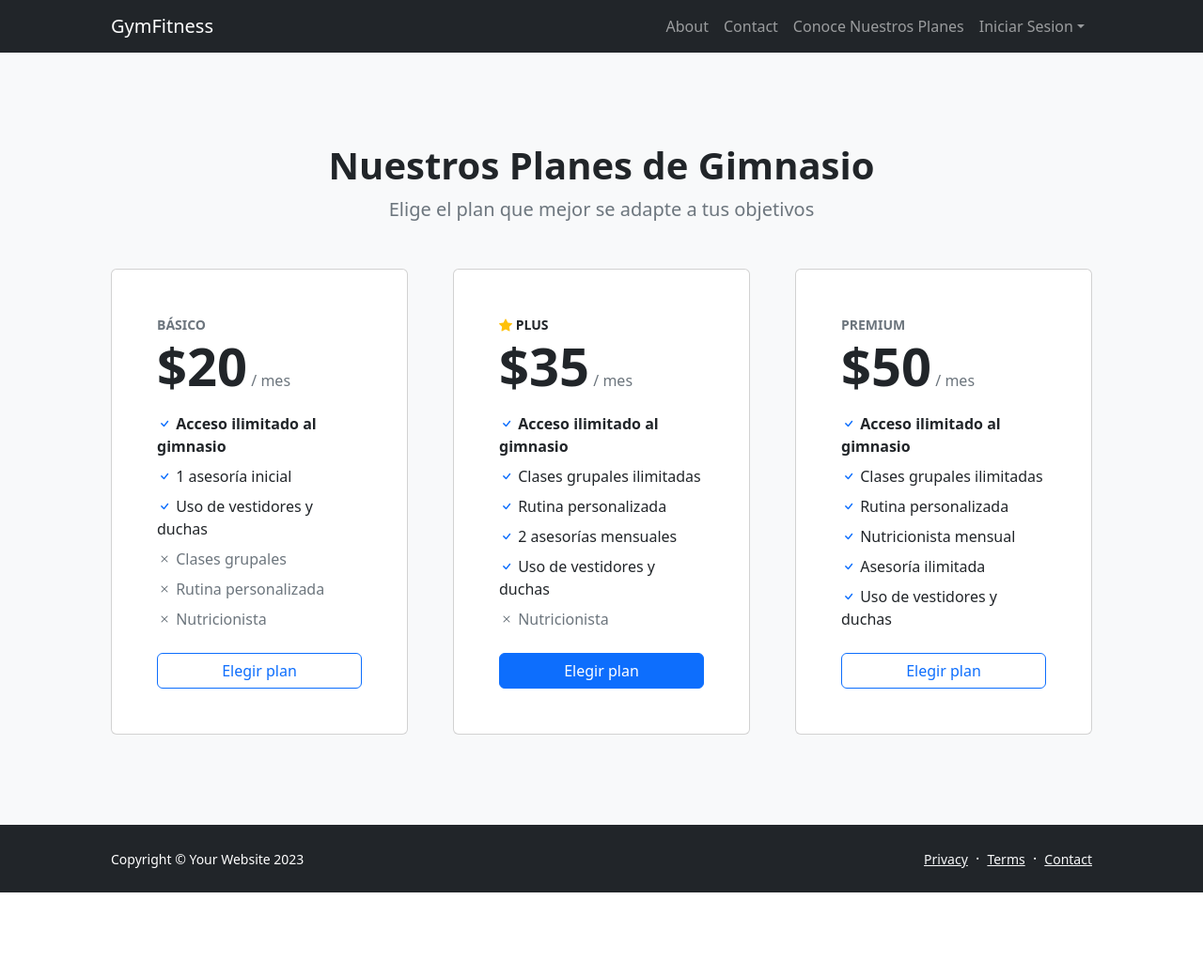
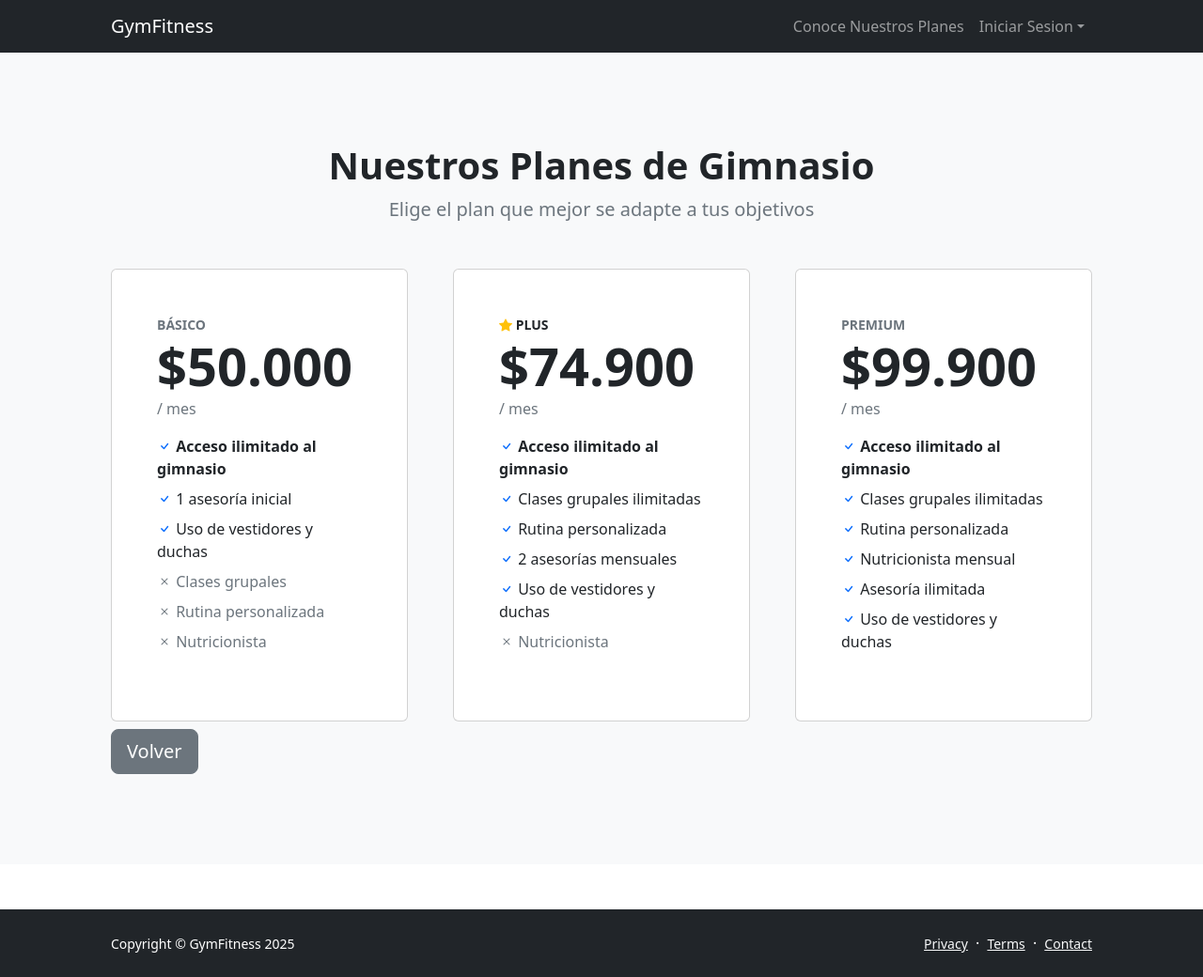
Before and after one commit to York-88/GYM---LPA2, a CodeIgniter app: page /GYMFITNESS/Welcome/planes in a window 1280 px wide. Shown: the whole page at 94% size. Before the commit the page ends 950 px from the top, so only its background shows below. Run offline with CodeIgniter, Linux system fonts and the light colour scheme; data comes from the database, SQL or seed files in the repository.

Commit message:
Corrección de head y footer

```diff
--- a/application/controllers/Autenticar.php
+++ b/application/controllers/Autenticar.php
@@ -37,6 +37,7 @@
             $data['error'] = "Usuario o contraseña incorrecta";
             $data['id_rol'] = $id_rol;
             $this->load->view('inicio', $data);
+            $this->load->view('fijos/footer');
         }
     }
 }
--- a/application/controllers/Modificar.php
+++ b/application/controllers/Modificar.php
@@ -19,6 +19,7 @@
         }
         $this->load->view('fijos/head_login');
         $this->load->view('usuario/actualizar', $usuario);
+        $this->load->view('fijos/footer');
     }
 
 
--- a/application/controllers/Welcome.php
+++ b/application/controllers/Welcome.php
@@ -29,6 +29,7 @@
 		$roles['roles'] = $this->ObtenerRolesModel->obtenerRoles();
 		$this->load->view('fijos/head',$roles);
 		$this->load->view('login',$roles);
+		$this->load->view('fijos/footer');
 
 	}
 	public function inicio(){
@@ -36,6 +37,7 @@
 		$usuario['usuario'] = $this->ObtenerUsuarioModel->obtenerUsuario();
 		$id_rol['id_rol'] = $this->uri->segment(3);
 		$this->load->view('inicio', $id_rol, $usuario);
+		$this->load->view('fijos/footer');
 
 	}
 
@@ -45,6 +47,7 @@
 
 		$this->load->view('fijos/head',$roles);
 		$this->load->view('planes',$roles);
+		$this->load->view('fijos/footer');
 
 	}
 
@@ -56,6 +59,7 @@
 		$usuarios['entrenadores'] = $this->ObtenerUsuarioModel->obtenerEntrenadores();
 		$this->load->view('fijos/head_login',$usuarios);
 		$this->load->view('dashboard',$usuarios);
+		$this->load->view('fijos/footer');
 	}
 
 	public function actualizar() {
@@ -63,6 +67,7 @@
 		$usuario['usuario'] = $this->ObtenerUsuarioModel->obtenerUsuario();
 		$this->load->view('fijos/head_login',$usuario);
 		$this->load->view('usuario/actualizar',$usuario);
+		$this->load->view('fijos/footer');
 
 	}
 
--- a/application/views/fijos/footer.php
+++ b/application/views/fijos/footer.php
@@ -0,0 +1,20 @@
+<div class="mt-5">
+<footer class="bg-dark py-4 mt-auto">
+            <div class="container px-5">
+                <div class="row align-items-center justify-content-between flex-column flex-sm-row">
+                    <div class="col-auto"><div class="small m-0 text-white">Copyright &copy; GymFitness 2025</div></div>
+                    <div class="col-auto">
+                        <a class="link-light small" href="#!">Privacy</a>
+                        <span class="text-white mx-1">&middot;</span>
+                        <a class="link-light small" href="#!">Terms</a>
+                        <span class="text-white mx-1">&middot;</span>
+                        <a class="link-light small" href="#!">Contact</a>
+                    </div>
+                </div>
+            </div>
+    </footer>
+        <!-- Bootstrap core JS-->
+        <script src="https://cdn.jsdelivr.net/npm/bootstrap@5.2.3/dist/js/bootstrap.bundle.min.js"></script>
+        <!-- Core theme JS-->
+        <script src="js/scripts.js"></script>
+</div>
--- a/application/views/fijos/head.php
+++ b/application/views/fijos/head.php
@@ -16,8 +16,7 @@
                     <button class="navbar-toggler" type="button" data-bs-toggle="collapse" data-bs-target="#navbarSupportedContent" aria-controls="navbarSupportedContent" aria-expanded="false" aria-label="Toggle navigation"><span class="navbar-toggler-icon"></span></button>
                     <div class="collapse navbar-collapse" id="navbarSupportedContent">
                         <ul class="navbar-nav ms-auto mb-2 mb-lg-0">
-                            <li class="nav-item"><a class="nav-link" href="about.html">About</a></li>
-                            <li class="nav-item"><a class="nav-link" href="contact.html">Contact</a></li>
+                            <li class="nav-item"><a class="nav-link" href="contact.html"></a></li>
                             <li class="nav-item"><a class="nav-link" href="<?php echo base_url('Welcome/planes') ?>">Conoce Nuestros Planes</a></li>
                             <li class="nav-item dropdown">
                                 <a class="nav-link dropdown-toggle" id="navbarDropdownPortfolio" href="#" role="button" data-bs-toggle="dropdown" aria-expanded="false">Iniciar Sesion</a>
--- a/application/views/fijos/head_login.php
+++ b/application/views/fijos/head_login.php
@@ -16,8 +16,8 @@
                     <div class="collapse navbar-collapse" id="navbarSupportedContent">
                         <ul class="navbar-nav ms-auto mb-2 mb-lg-0">
                             <li class="nav-item"><a class="nav-link" href="<?php echo base_url('Modificar/editar/'.$this->session->userdata('id')); ?>">Mi perfil</a>
-
-                                <a class="nav-link dropdown-toggle" id="navbarDropdownPortfolio" href="<?php echo base_url('Autenticar/logout'); ?>" onclick="return confirm('¿Estás seguro de que deseas cerrar sesión?');" role="button" data-bs-toggle="dropdown" aria-expanded="false">Cerrar Sesion</a>
+                            </li>
+                                <a class="btn btn-secondary" id="navbarDropdownPortfolio" href="<?php echo base_url('Autenticar/logout'); ?>" onclick="return confirm('¿Estás seguro de que deseas cerrar sesión?');" >Cerrar Sesion</a>
 
                         </ul>
                     </div>
--- a/application/views/inicio.php
+++ b/application/views/inicio.php
@@ -19,7 +19,6 @@
                 <a class="navbar-brand" href="<?php echo base_url('welcome')?>">GymFitness</a>
             </div>
         </nav>
-
         <!-- Page content-->
         <section class="py-5">
             <div class="container px-5">
--- a/application/views/planes.php
+++ b/application/views/planes.php
@@ -14,9 +14,6 @@
     </head>
     <body class="d-flex flex-column">
         <main class="flex-shrink-0">
-            <!-- Navigation-->
-
-            <!-- Pricing section-->
 
                     <section class="bg-light py-5">
                         <div class="container px-5 my-5">
@@ -31,7 +28,7 @@
                                         <div class="card-body p-5">
                                             <div class="small text-uppercase fw-bold text-muted">Básico</div>
                                             <div class="mb-3">
-                                                <span class="display-4 fw-bold">$20</span>
+                                                <span class="display-4 fw-bold">$50.000</span>
                                                 <span class="text-muted">/ mes</span>
                                             </div>
                                             <ul class="list-unstyled mb-4">
@@ -60,7 +57,6 @@
                                                     Nutricionista
                                                 </li>
                                             </ul>
-                                            <div class="d-grid"><a class="btn btn-outline-primary" href="#!">Elegir plan</a></div>
                                         </div>
                                     </div>
                                 </div>
@@ -73,7 +69,7 @@
                                                 Plus
                                             </div>
                                             <div class="mb-3">
-                                                <span class="display-4 fw-bold">$35</span>
+                                                <span class="display-4 fw-bold">$74.900</span>
                                                 <span class="text-muted">/ mes</span>
                                             </div>
                                             <ul class="list-unstyled mb-4">
@@ -102,7 +98,6 @@
                                                     Nutricionista
                                                 </li>
                                             </ul>
-                                            <div class="d-grid"><a class="btn btn-primary" href="#!">Elegir plan</a></div>
                                         </div>
                                     </div>
                                 </div>
@@ -112,7 +107,7 @@
                                         <div class="card-body p-5">
                                             <div class="small text-uppercase fw-bold text-muted">Premium</div>
                                             <div class="mb-3">
-                                                <span class="display-4 fw-bold">$50</span>
+                                                <span class="display-4 fw-bold">$99.900</span>
                                                 <span class="text-muted">/ mes</span>
                                             </div>
                                             <ul class="list-unstyled mb-4">
@@ -141,32 +136,16 @@
                                                     Uso de vestidores y duchas
                                                 </li>
                                             </ul>
-                                            <div class="d-grid"><a class="btn btn-outline-primary" href="#!">Elegir plan</a></div>
                                         </div>
                                     </div>
                                 </div>
                             </div>
+                            <div class="mt-2">
+                                <a class="btn btn-secondary btn-lg" href="<?php echo base_url('welcome/index'); ?>">Volver</a>
+                            </div>
                         </div>
                     </section>
         </main>
-        <!-- Footer-->
-        <footer class="bg-dark py-4 mt-auto">
-            <div class="container px-5">
-                <div class="row align-items-center justify-content-between flex-column flex-sm-row">
-                    <div class="col-auto"><div class="small m-0 text-white">Copyright &copy; Your Website 2023</div></div>
-                    <div class="col-auto">
-                        <a class="link-light small" href="#!">Privacy</a>
-                        <span class="text-white mx-1">&middot;</span>
-                        <a class="link-light small" href="#!">Terms</a>
-                        <span class="text-white mx-1">&middot;</span>
-                        <a class="link-light small" href="#!">Contact</a>
-                    </div>
-                </div>
-            </div>
-        </footer>
-        <!-- Bootstrap core JS-->
-        <script src="https://cdn.jsdelivr.net/npm/bootstrap@5.2.3/dist/js/bootstrap.bundle.min.js"></script>
-        <!-- Core theme JS-->
-        <script src="js/scripts.js"></script>
+
     </body>
 </html>
```
Also changed, not shown: application/views/login.php (+1 -19 lines), application/views/usuario/actualizar.php (+0 -10 lines), application/views/usuario/registro.php (+0 -23 lines).
